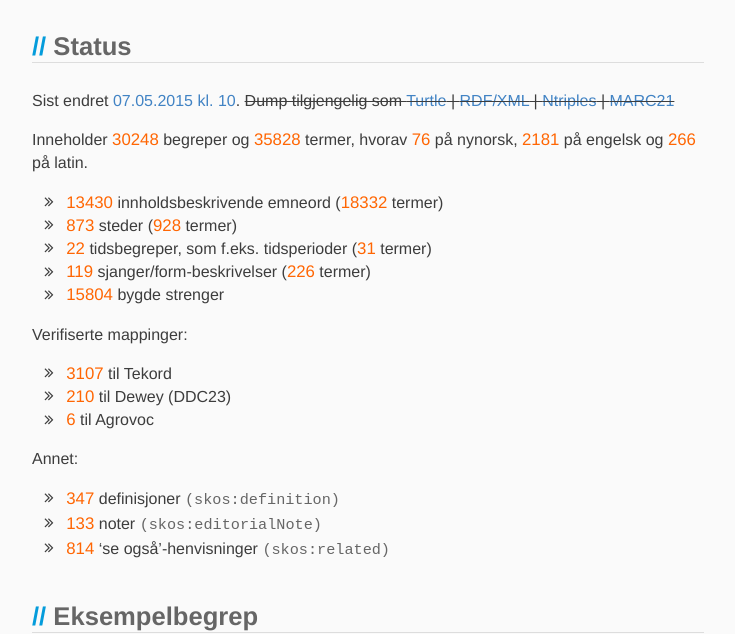
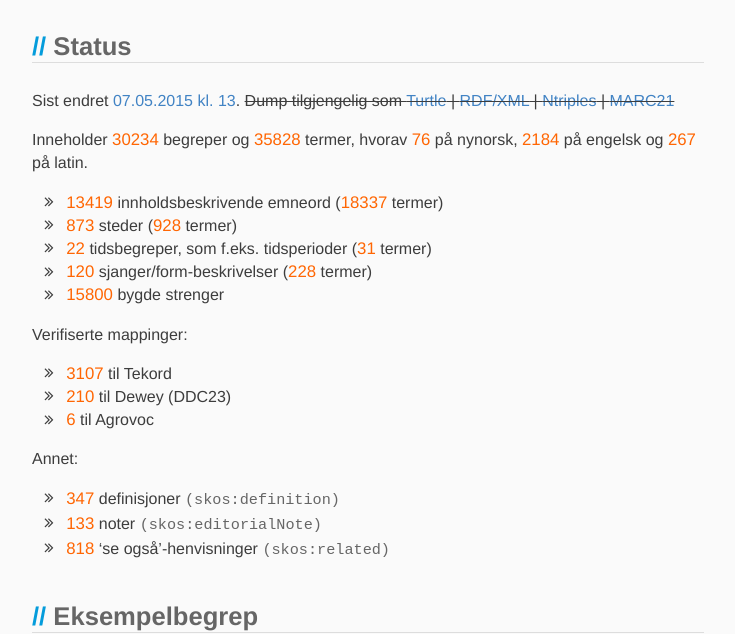
Before and after one commit to realfagstermer/realfagstermer.github.io, a Jekyll site: the page built from index.html, in a window 1280 px wide. Shown: the part 318-952 px from the top of the page, without its empty margins (272-1007 px from the left). Built offline with Jekyll 4.4.1, drawn with Linux system fonts in a browser that asks for light colours; nearby versions of some CDN libraries; Markdown is read by kramdown in place of the engine named in the settings.

Commit message:
Update stats

```diff
--- a/_data/stats_current.json
+++ b/_data/stats_current.json
@@ -1,9 +1,9 @@
 {
-  "concepts": 30248,
-  "conceptsWithoutStrings": 14444,
+  "concepts": 30234,
+  "conceptsWithoutStrings": 14434,
   "facets": {
     "ComplexSubject": {
-      "concepts": 15804,
+      "concepts": 15800,
       "prefLabels": {},
       "terms": 0
     },
@@ -11,17 +11,17 @@
       "altLabels": {
         "en": 1,
         "la": 0,
-        "nb": 93,
+        "nb": 94,
         "nn": 0
       },
-      "concepts": 119,
+      "concepts": 120,
       "prefLabels": {
         "en": 11,
         "la": 0,
-        "nb": 119,
+        "nb": 120,
         "nn": 2
       },
-      "terms": 226
+      "terms": 228
     },
     "Geographic": {
       "altLabels": {
@@ -59,17 +59,17 @@
       "altLabels": {
         "en": 123,
         "la": 9,
-        "nb": 2412,
+        "nb": 2424,
         "nn": 15
       },
-      "concepts": 13430,
+      "concepts": 13419,
       "prefLabels": {
-        "en": 2030,
-        "la": 256,
-        "nb": 13430,
+        "en": 2033,
+        "la": 257,
+        "nb": 13419,
         "nn": 57
       },
-      "terms": 18332
+      "terms": 18337
     }
   },
   "features": {
@@ -79,7 +79,7 @@
     "editorialNote": 133,
     "exactMatch": 3265,
     "narrowMatch": 34,
-    "related": 814,
+    "related": 818,
     "relatedMatch": 1
   },
   "mappings": {
@@ -88,12 +88,12 @@
     "tekord": 3107
   },
   "terms": {
-    "null": 507,
+    "null": 504,
     "_sum": 35828,
-    "en": 2181,
-    "la": 266,
-    "nb": 32798,
+    "en": 2184,
+    "la": 267,
+    "nb": 32797,
     "nn": 76
   },
-  "ts": 1430993368
+  "ts": 1431004135
 }
```
Also changed, not shown: _data/stats.json.
